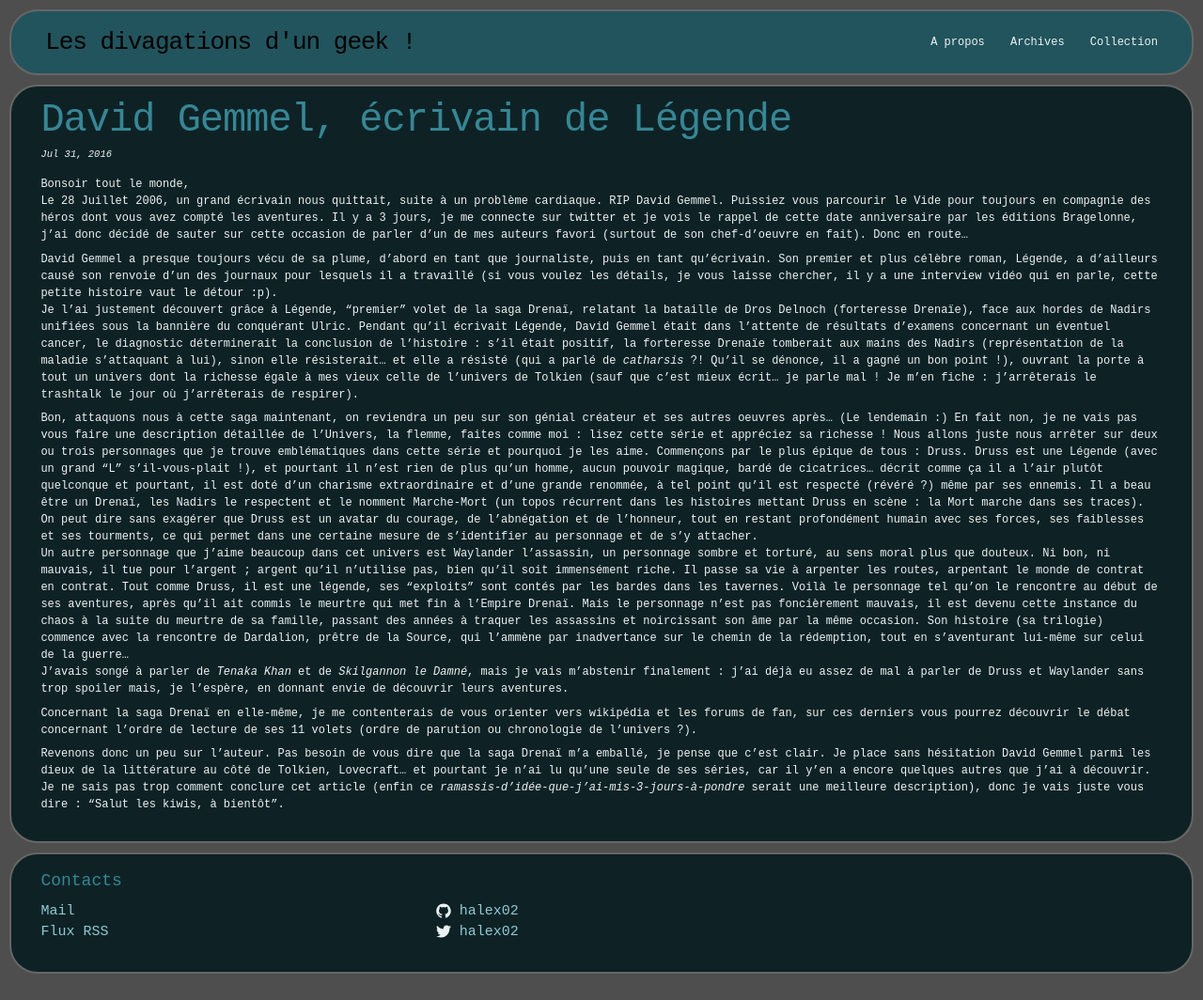
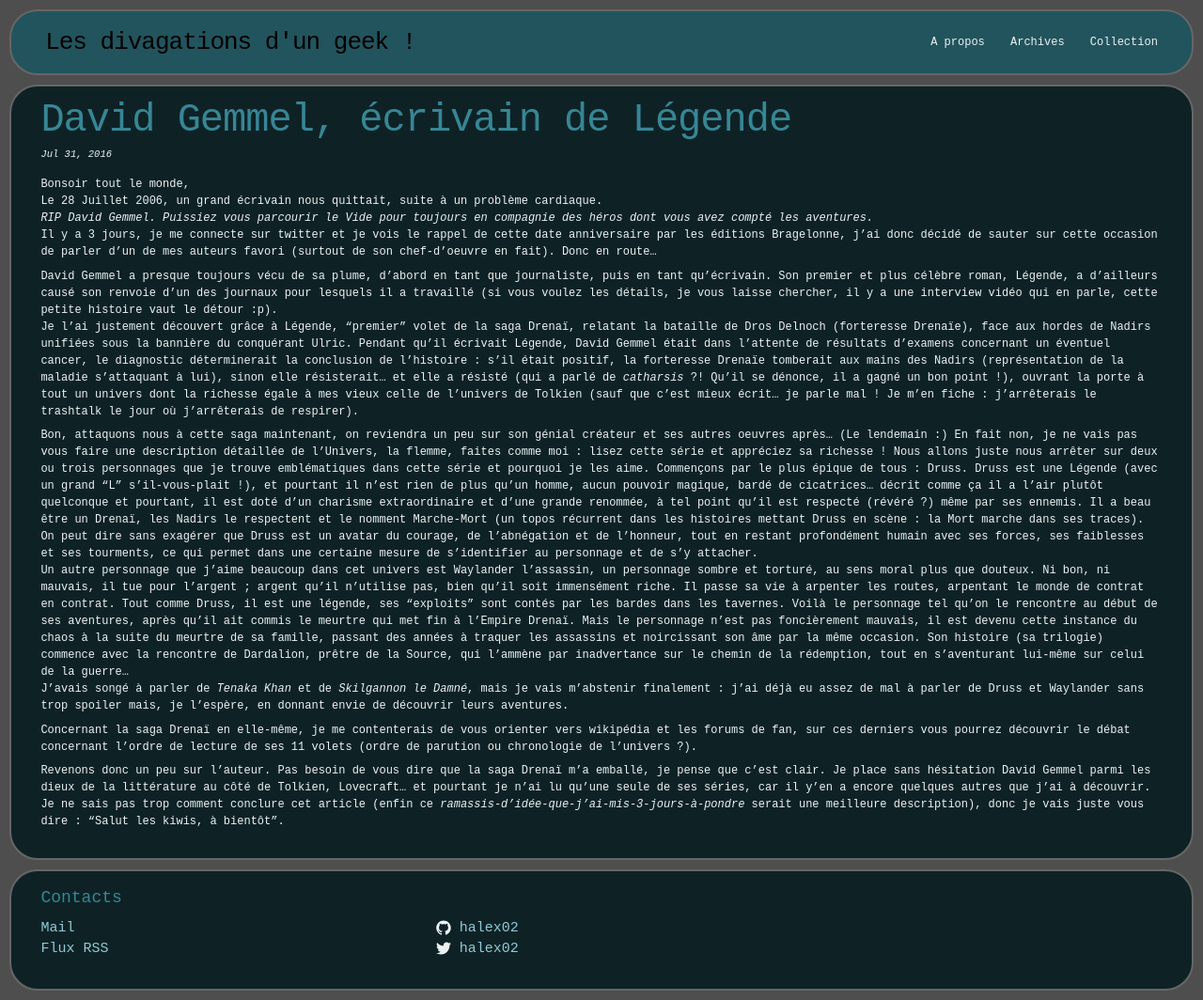
Before and after one commit to halex02/halex02.github.io, a Jekyll site: the page built from _posts/2016-07-30-David-Gemmel.markdown, in a window 1280 px wide. Shown: the whole page at 94% size. Built offline with Jekyll 4.4.1, drawn with Linux system fonts in a browser that asks for light colours; nearby versions of some CDN libraries; library files that are not in the unit come from our copies; comment, search, counter and statistics services are not loaded.

```diff
--- a/_posts/2016-07-30-David-Gemmel.markdown
+++ b/_posts/2016-07-30-David-Gemmel.markdown
@@ -8,7 +8,7 @@ comments: true
 
 Bonsoir tout le monde,
 Le 28 Juillet 2006, un grand écrivain nous quittait, suite à un problème cardiaque.
-RIP David Gemmel. Puissiez vous parcourir le Vide pour toujours en compagnie des héros dont vous avez compté les aventures.
+_RIP David Gemmel. Puissiez vous parcourir le Vide pour toujours en compagnie des héros dont vous avez compté les aventures._
 Il y a 3 jours, je me connecte sur twitter et je vois le rappel de cette date anniversaire par les éditions Bragelonne, j'ai donc décidé de sauter sur cette occasion de parler d'un de mes auteurs favori (surtout de son chef-d'oeuvre en fait). Donc en route...
 
 David Gemmel a presque toujours vécu de sa plume, d'abord en tant que journaliste, puis en tant qu'écrivain. Son premier et plus célèbre roman, Légende, a d'ailleurs causé son renvoie d'un des journaux pour lesquels il a travaillé (si vous voulez les détails, je vous laisse chercher, il y a une interview vidéo qui en parle, cette petite histoire vaut le détour :p).
```
